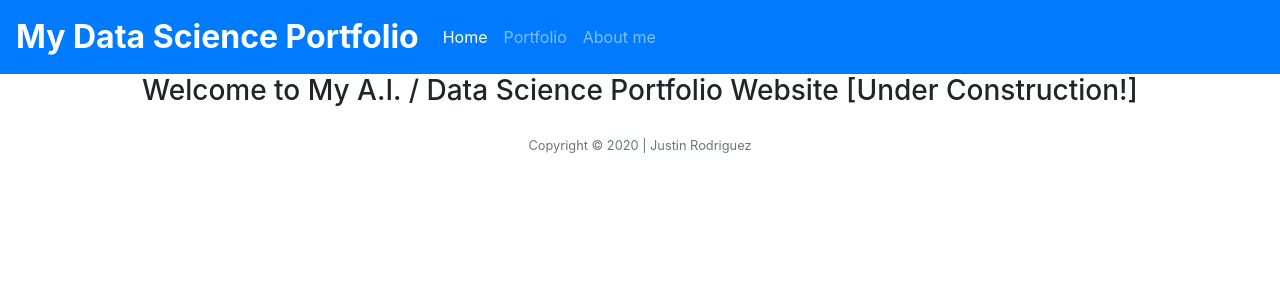
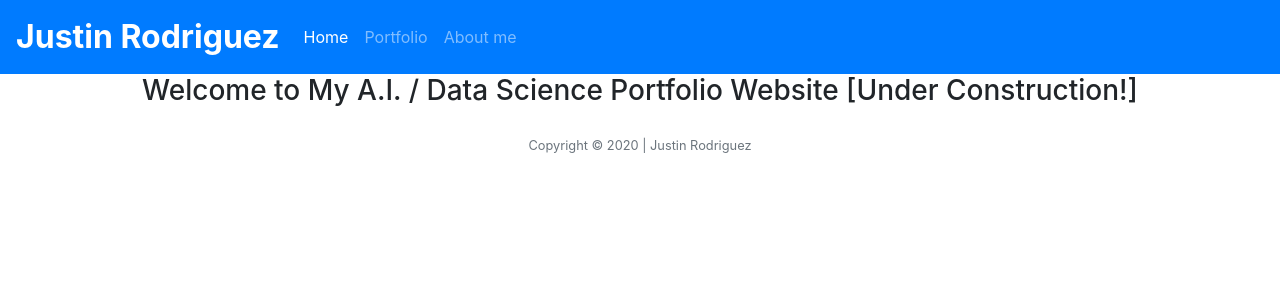
Before and after one commit to just331/personal-website, a Flask app: page / in a window 1280 px wide. Shown: the top 300 px of the page. Run offline with Flask 2, Linux system fonts and the light colour scheme; some libraries are stand-ins or nearby versions.

Commit message:
Updating layout template.

```diff
--- a/templates/layout.html
+++ b/templates/layout.html
@@ -16,7 +16,7 @@
   <body>
 
       <nav class="navbar navbar-expand-lg navbar-dark bg-primary">
-        <a class="navbar-brand" href="/">My Data Science Portfolio</a>
+        <a class="navbar-brand" href="/">Justin Rodriguez</a>
         <button class="navbar-toggler" type="button" data-toggle="collapse" data-target="#navbarNav" aria-controls="navbarNav" aria-expanded="false" aria-label="Toggle navigation">
           <span class="navbar-toggler-icon"></span>
         </button>
```
